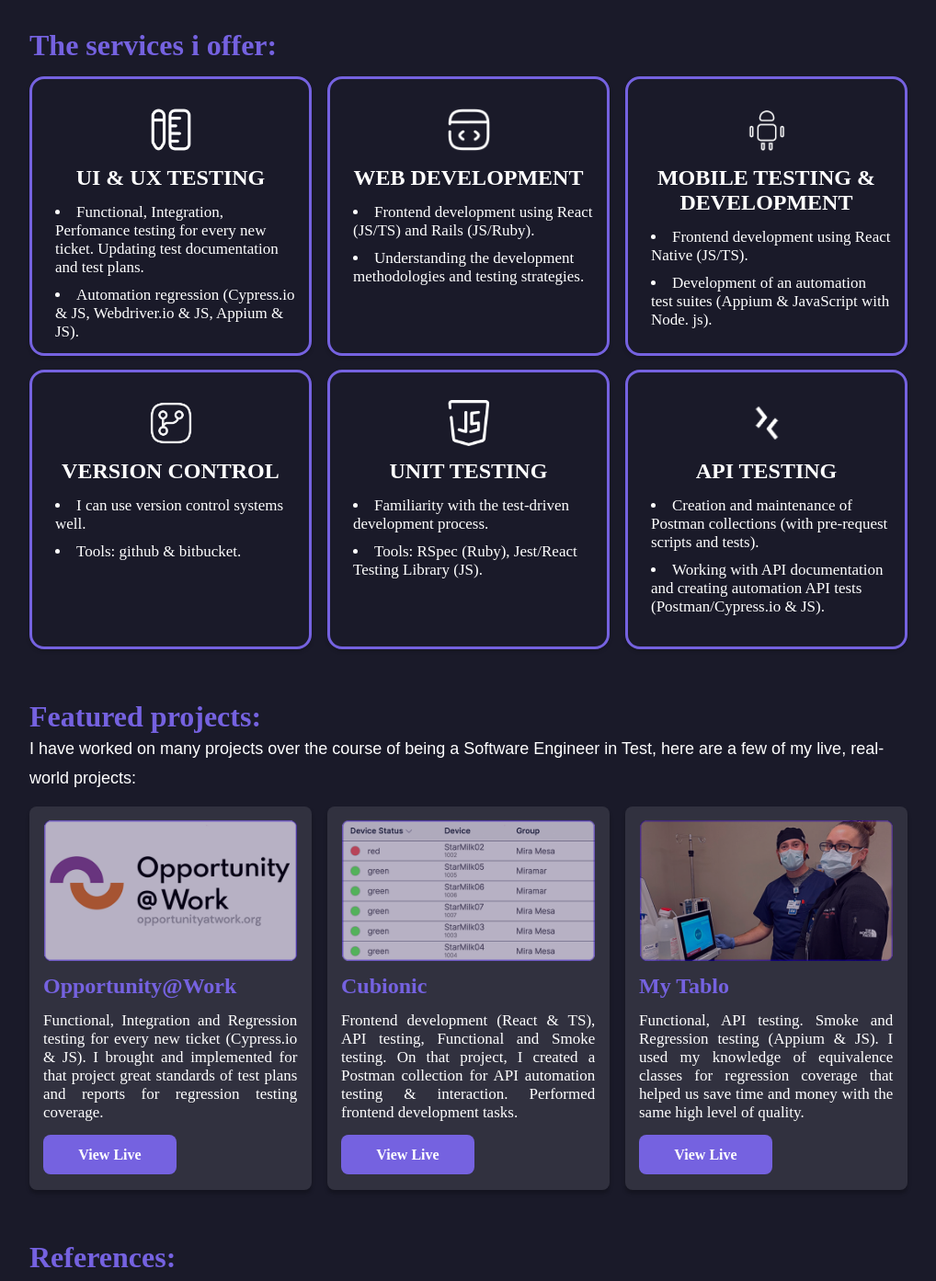
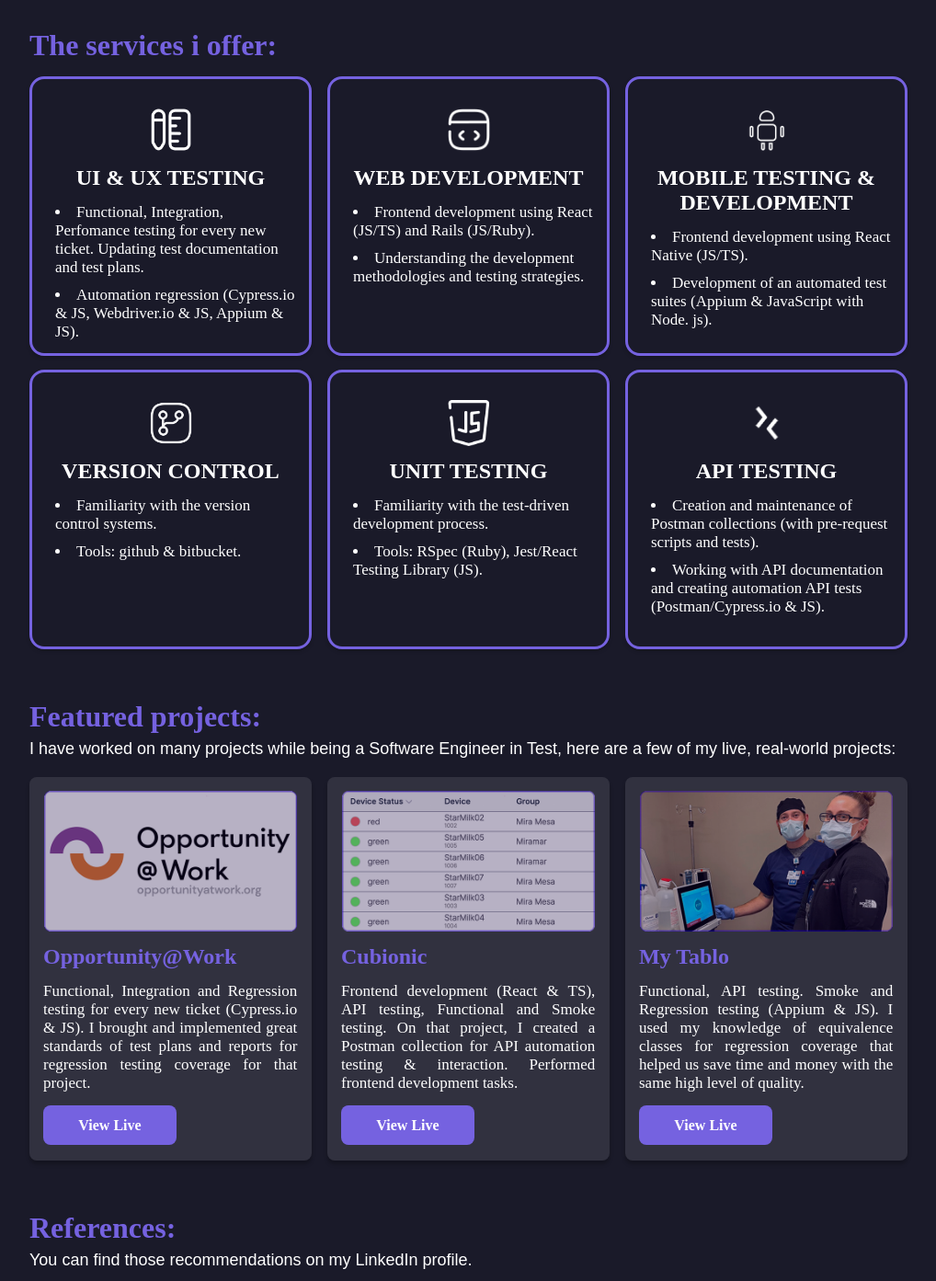
Before and after one commit to vlad-alexeenko/portfolio, a React (Create React App) app: page / in a window 1280 px wide. Shown: the part 1185-2578 px from the top of the page at 92% size, without its empty margins (133-1151 px from the left). Built offline with nearby package versions, Linux system fonts and the light colour scheme.

Commit message:
text changes for FeaturedProjects blocks

```diff
--- a/src/components/desktop/FeaturedProjects.js
+++ b/src/components/desktop/FeaturedProjects.js
@@ -13,9 +13,9 @@ const FeaturedProjects = () => {
         <MainBlock>
             <AboutMe>
                 <Header>Featured projects:</Header>
-                <Description>I have worked on many projects over the course of being a Software Engineer in Test, here are a few of my live, real-world projects:</Description>
+                <Description>I have worked on many projects while being a Software Engineer in Test, here are a few of my live, real-world projects:</Description>
                 <Flex>
-                <Project text="Opportunity@Work" text2="Functional, Integration and Regression testing for every new ticket (Cypress.io & JS). I brought and implemented for that project great standards of test plans and reports for regression testing coverage." link="https://www.stellarworx.org/" imageSrc={Stellarworx} altText="Stellarworx logo"/>
+                <Project text="Opportunity@Work" text2="Functional, Integration and Regression testing for every new ticket (Cypress.io & JS). I brought and implemented great standards of test plans and reports for regression testing coverage for that project." link="https://www.stellarworx.org/" imageSrc={Stellarworx} altText="Stellarworx logo"/>
                 <Project text="Cubionic" text2="Frontend development (React & TS), API testing, Functional and Smoke testing. On that project, I created a Postman collection for API automation testing & interaction. Performed frontend development tasks." link="https://cubionic.com/" imageSrc={Cubionic} altText="Stellarworx logo"/>
                 <Project text="My Tablo" text2="Functional, API testing. Smoke and Regression testing (Appium & JS). I used my knowledge of equivalence classes for regression coverage that helped us save time and money with the same high level of quality." link="https://www.outsetmedical.com/" imageSrc={MyTablo} altText="Stellarworx logo"/>
                 </Flex>
--- a/src/components/desktop/OfferServicesDesktop.js
+++ b/src/components/desktop/OfferServicesDesktop.js
@@ -19,10 +19,10 @@ const OfferServicesDesktop = () => {
                 <Flex>
                 <BlockDesktop text="UI & UX TESTING" text2="Functional, Integration, Perfomance testing for every new ticket. Updating test documentation and test plans." text3="Automation regression (Cypress.io & JS, Webdriver.io & JS, Appium & JS)." imageSrc={RullerImg} altText="Ruler Img" />
                 <BlockDesktop text="WEB DEVELOPMENT" text2="Frontend development using React (JS/TS) and Rails (JS/Ruby)." text3="Understanding the development methodologies and testing strategies." imageSrc={WebDev} altText="Ruler Img" />
-                <BlockDesktop text="MOBILE TESTING & DEVELOPMENT" text2="Frontend development using React Native (JS/TS)." text3="Development of an automation test suites (Appium & JavaScript with Node. js)." imageSrc={MobileDev} altText="Ruler Img" />
+                <BlockDesktop text="MOBILE TESTING & DEVELOPMENT" text2="Frontend development using React Native (JS/TS)." text3="Development of an automated test suites (Appium & JavaScript with Node. js)." imageSrc={MobileDev} altText="Ruler Img" />
                 </Flex>
                 <Flex>
-                <BlockDesktop text="VERSION CONTROL" text2="I can use version control systems well." text3="Tools: github & bitbucket." imageSrc={Git} altText="Version Control System" />
+                <BlockDesktop text="VERSION CONTROL" text2="Familiarity with the version control systems." text3="Tools: github & bitbucket." imageSrc={Git} altText="Version Control System" />
                 <BlockDesktop text="UNIT TESTING" text2="Familiarity with the test-driven development process." text3="Tools: RSpec (Ruby), Jest/React Testing Library (JS)." imageSrc={JS} altText="JS" />
                 <BlockDesktop text="API TESTING" text2="Creation and maintenance of Postman collections (with pre-request scripts and tests)." text3="Working with API documentation and creating automation API tests (Postman/Cypress.io & JS)." imageSrc={Remote} altText="Remote image" />
                 </Flex>
--- a/src/components/mobile/FeaturedProjectsMobile.js
+++ b/src/components/mobile/FeaturedProjectsMobile.js
@@ -13,9 +13,9 @@ const FeaturedProjectsMobile = () => {
         <MainBlock>
             <AboutMe>
                 <Header>Featured projects:</Header>
-                <Description>I have worked on many projects over the course of being a Software Engineer in Test, here are a few of my live, real-world projects:</Description>
+                <Description>I have worked on many projects while being a Software Engineer in Test, here are a few of my live, real-world projects:</Description>
                 <Flex>
-                <Project text="Opportunity@Work" text2="Functional, Integration and Regression testing for every new ticket (Cypress.io & JS). I brought and implemented for that project great standards of test plans and reports for regression testing coverage." link="https://www.stellarworx.org/" imageSrc={Stellarworx} altText="Stellarworx logo"/>
+                <Project text="Opportunity@Work" text2="Functional, Integration and Regression testing for every new ticket (Cypress.io & JS). I brought and implemented great standards of test plans and reports for regression testing coverage for that project." link="https://www.stellarworx.org/" imageSrc={Stellarworx} altText="Stellarworx logo"/>
                 <Project text="Cubionic" text2="Frontend development (React & TS), API testing, Functional and Smoke testing. On that project, I created a Postman collection for API automation testing & interaction. Performed frontend development tasks." link="https://cubionic.com/" imageSrc={Cubionic} altText="Stellarworx logo"/>
                 <Project text="My Tablo" text2="Functional, API testing. Smoke and Regression testing (Appium & JS). I used my knowledge of equivalence classes for regression coverage that helped us save time and money with the same high level of quality." link="https://www.outsetmedical.com/" imageSrc={MyTablo} altText="Stellarworx logo"/>
                 </Flex>
--- a/src/components/mobile/OfferServicesMobile.js
+++ b/src/components/mobile/OfferServicesMobile.js
@@ -21,8 +21,8 @@ const OfferServicesMobile = () => {
                 <BlockMobile text="WEB DEVELOPMENT" text2="Frontend development using React (JS/TS) and Rails (JS/Ruby)." text3="Understanding the development methodologies and testing strategies." imageSrc={WebDev} altText="Ruler Img" />
                 </Flex>
                 <Flex>
-                <BlockMobile text="MOBILE TESTING & DEVELOPMENT" text2="Frontend development using React Native (JS/TS)." text3="Development of an automation test suites (Appium & JavaScript with Node. js)." imageSrc={MobileDev} altText="Ruler Img" />
-                <BlockMobile text="VERSION CONTROL" text2="I can use version control systems well." text3="Tools: github & bitbucket." imageSrc={Git} altText="Version Control System" />
+                <BlockMobile text="MOBILE TESTING & DEVELOPMENT" text2="Frontend development using React Native (JS/TS)." text3="Development of an automated test suites (Appium & JavaScript with Node. js)." imageSrc={MobileDev} altText="Ruler Img" />
+                <BlockMobile text="VERSION CONTROL" text2="Familiarity with the version control systems." text3="Tools: github & bitbucket." imageSrc={Git} altText="Version Control System" />
                 </Flex>
                 <Flex>
                 <BlockMobile text="UNIT TESTING" text2="Familiarity with the test-driven development process." text3="Tools: RSpec (Ruby), Jest/React Testing Library (JS)." imageSrc={JS} altText="JS" />
```
